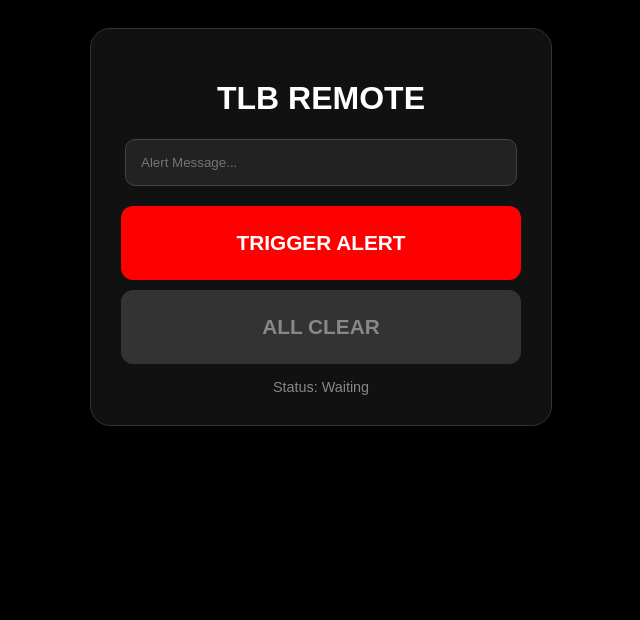
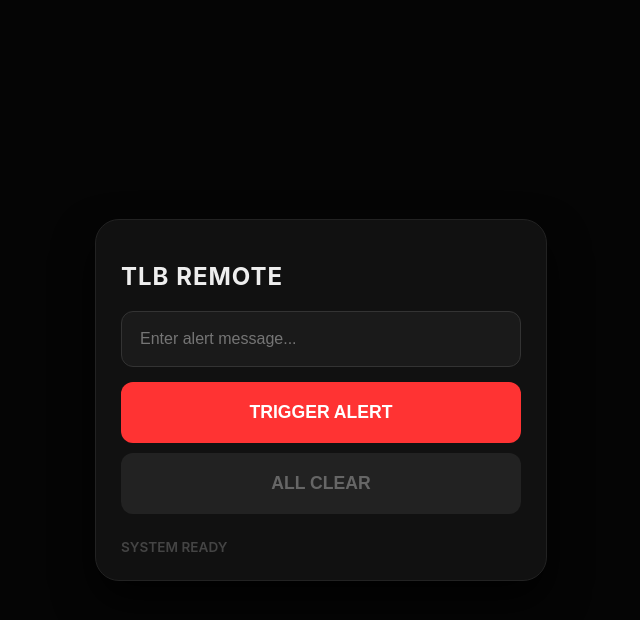
Before and after one commit to NikonDevRBLX/remote, a plain HTML site: page index.html in a window 1280 px wide. Shown: the whole page, without its empty margins (319-959 px from the left). Drawn offline with Linux system fonts and the light colour scheme.

Commit message:
Refactor index.html for improved structure and styling

```diff
--- a/index.html
+++ b/index.html
@@ -1,52 +1,115 @@
 <!DOCTYPE html>
-<html>
+<html lang="en">
 <head>
-    <meta name="viewport" content="width=device-width, initial-scale=1.0">
+    <meta charset="UTF-8">
+    <meta name="viewport" content="width=device-width, initial-scale=1.0, user-scalable=no">
+    <title>TLB Remote</title>
     <style>
-        body { background: #000; color: #fff; font-family: sans-serif; text-align: center; padding: 20px; }
-        .box { background: #111; border: 1px solid #333; padding: 30px; border-radius: 20px; max-width: 400px; margin: auto; }
-        input { width: 90%; padding: 15px; background: #222; border: 1px solid #444; color: #fff; border-radius: 10px; margin-bottom: 20px; }
-        .btn { width: 100%; padding: 25px; border-radius: 12px; font-size: 1.3rem; font-weight: bold; cursor: pointer; border: none; }
-        .red { background: #ff0000; color: white; margin-bottom: 10px; }
-        #status { font-size: 0.9rem; margin-top: 15px; color: #888; }
+        body {
+            background: #050505;
+            color: #ffffff;
+            font-family: -apple-system, BlinkMacSystemFont, "Segoe UI", Roboto, Helvetica, Arial, sans-serif;
+            display: flex;
+            flex-direction: column;
+            align-items: center;
+            justify-content: center;
+            height: 100vh;
+            margin: 0;
+        }
+        .container {
+            width: 90%;
+            max-width: 400px;
+            background: #111;
+            padding: 25px;
+            border-radius: 24px;
+            border: 1px solid #222;
+            box-shadow: 0 20px 40px rgba(0,0,0,0.8);
+        }
+        h1 { font-size: 1.5rem; margin-bottom: 20px; letter-spacing: 1px; color: #eee; }
+        input {
+            width: 100%;
+            padding: 18px;
+            margin-bottom: 15px;
+            background: #1a1a1a;
+            border: 1px solid #333;
+            color: #fff;
+            border-radius: 12px;
+            font-size: 16px;
+            box-sizing: border-box;
+            outline: none;
+        }
+        input:focus { border-color: #ff3333; }
+        .btn {
+            width: 100%;
+            padding: 20px;
+            border-radius: 12px;
+            font-size: 1.1rem;
+            font-weight: 700;
+            cursor: pointer;
+            border: none;
+            text-transform: uppercase;
+            transition: transform 0.1s, opacity 0.2s;
+            margin-bottom: 10px;
+        }
+        .btn:active { transform: scale(0.96); opacity: 0.8; }
+        .trigger { background: #ff3333; color: white; }
+        .clear { background: #222; color: #666; }
+        #log {
+            margin-top: 15px;
+            font-size: 0.85rem;
+            font-weight: 600;
+            color: #444;
+            text-transform: uppercase;
+        }
     </style>
 </head>
 <body>
-    <div class="box">
+
+    <div class="container">
         <h1>TLB REMOTE</h1>
-        <input type="text" id="m" placeholder="Alert Message...">
-        <button class="btn red" onclick="send(true)">TRIGGER ALERT</button>
-        <button class="btn" style="background:#333;color:#888;" onclick="send(false)">ALL CLEAR</button>
-        <div id="status">Status: Waiting</div>
+        <input type="text" id="alertMsg" placeholder="Enter alert message...">
+
+        <button class="btn trigger" onclick="fire(true)">Trigger Alert</button>
+        <button class="btn clear" onclick="fire(false)">All Clear</button>
+
+        <div id="log">System Ready</div>
     </div>
 
     <script>
-        // MUST MATCH YOUR TERMINAL URL EXACTLY
-        const BRIDGE = "https://lapinx-alert.loca.lt";
+        // IMPORTANT: Change this if your terminal shows a different URL
+        const TUNNEL_URL = "https://lapinx-alert.loca.lt";
 
-        async function send(act) {
-            const status = document.getElementById('status');
-            const msg = document.getElementById('m').value || "EMERGENCY";
+        async function fire(status) {
+            const display = document.getElementById('log');
+            const message = document.getElementById('alertMsg').value || "EMERGENCY ALERT";
 
-            status.innerText = "SENDING...";
+            display.innerText = "Connecting...";
+            display.style.color = "#888";
 
             try {
-                // Using 'no-cors' forces the browser to send the signal even if
-                // the tunnel's security page is being annoying.
-                await fetch(BRIDGE, {
+                // Using 'no-cors' allows the request to fire even if the browser
+                // thinks the tunnel response is 'insecure'.
+                await fetch(TUNNEL_URL, {
                     method: 'POST',
                     mode: 'no-cors',
                     headers: {
+                        'Content-Type': 'application/json',
                         'Bypass-Tunnel-Reminder': 'true'
                     },
-                    body: JSON.stringify({ active: act, message: msg })
+                    body: JSON.stringify({
+                        active: status,
+                        message: message
+                    })
                 });
 
-                status.innerText = "SIGNAL DISPATCHED";
-                status.style.color = "#00ff00";
-            } catch (e) {
-                status.innerText = "NETWORK ERROR";
-                status.style.color = "red";
+                // With no-cors, we assume success if no error is thrown
+                display.innerText = status ? "SIGNAL: ACTIVE" : "SIGNAL: CLEARED";
+                display.style.color = status ? "#ff3333" : "#44ff44";
+
+            } catch (err) {
+                console.error("Fetch Error:", err);
+                display.innerText = "OFFLINE: Check PC Script";
+                display.style.color = "orange";
             }
         }
     </script>
```
